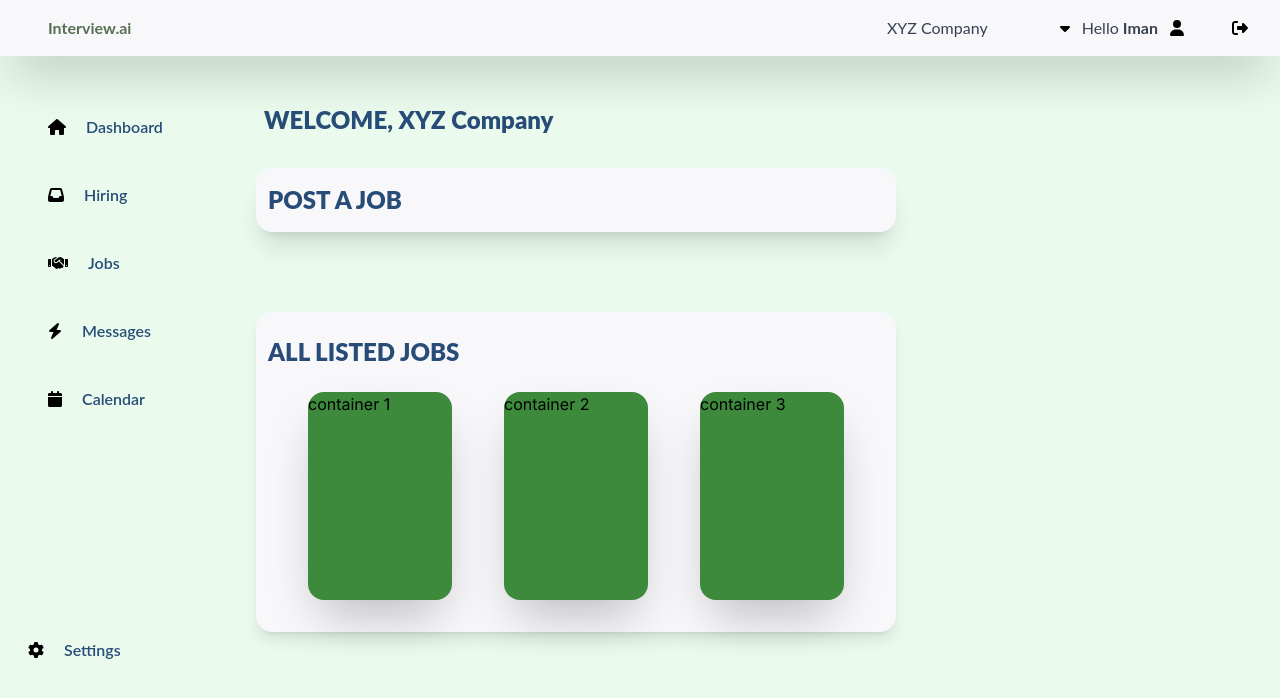
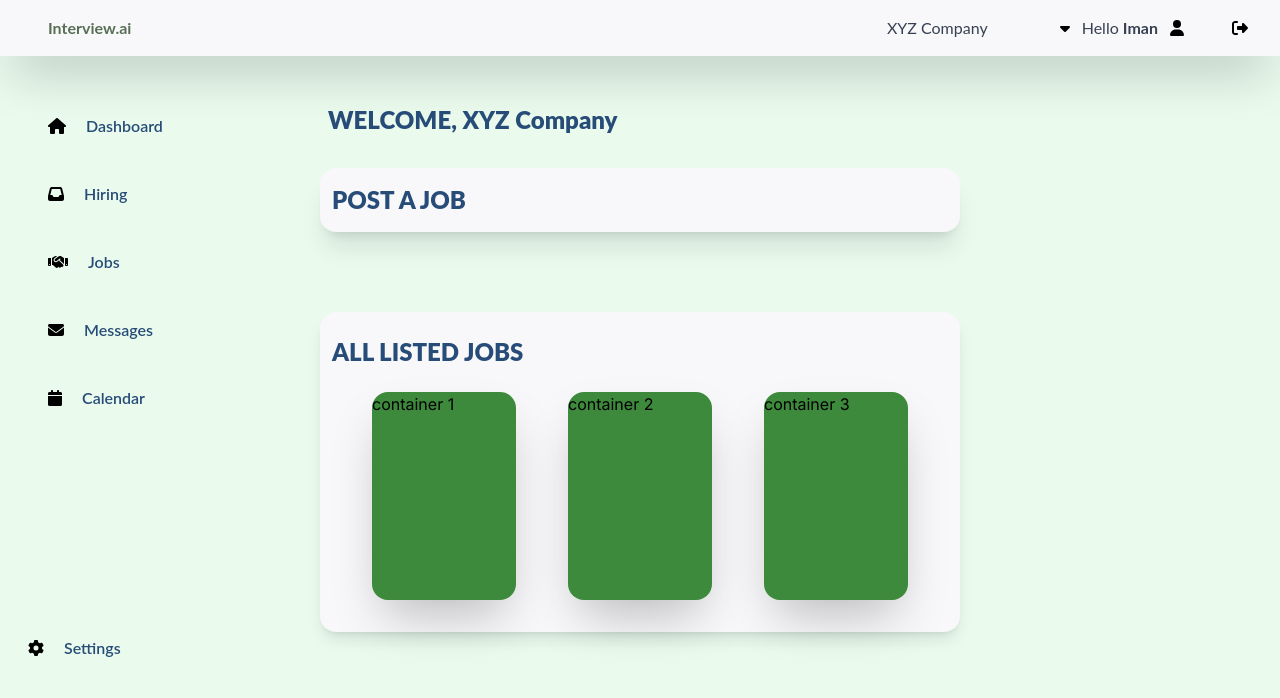
Before and after one commit to Shauryachaturvedimetashot/MetashotFrontendFinal, a Next.js app: page /Jobs in a window 1280 px wide. Shown: the top 698 px of the page. Built offline with nearby package versions, Linux system fonts and the light colour scheme.

Commit message:
Update SidebarN.tsx

```diff
--- a/src/Components/SidebarN.tsx
+++ b/src/Components/SidebarN.tsx
@@ -1,56 +1,50 @@
-import React, { useEffect } from 'react'
+import React from 'react';
 import Link from 'next/link';
 import { FontAwesomeIcon } from "@fortawesome/react-fontawesome";
-import { faHouse,faInbox,faCalendar,faHandshake,faGear,faBolt} from "@fortawesome/free-solid-svg-icons";
-const Sidebarn:React.FC=()=> {
-  useEffect(()=>{
-    const handleFontAwesomeLoaded = ()=>{
-      document.querySelectorAll('.icon-hidden').forEach((el)=>{
-        el.classList.remove('icon-hidden')
-      })
+import { faHouse, faInbox, faEnvelope, faCalendar, faHandshake, faGear } from "@fortawesome/free-solid-svg-icons";
 
-    }
-    const fastyles = document.querySelector('link[href*="fontawesome"]')
-    if(fastyles){
-      fastyles.addEventListener('load',handleFontAwesomeLoaded)
-    }
-    else{
-      handleFontAwesomeLoaded()
-    }
-  },[])
-
-
-
-
+const Sidebarn: React.FC = () => {
   return (
-   <>
-   <div className='w-20p'>
-   <div className='flex flex-col '>
-   <div className='flex flex-col py-10 items-start sidebarN '>
+    <div className='w-1/4'>
+      <div className='flex flex-col'>
+        <div className='flex flex-col py-10 items-start sidebarN'>
+          <Link href="/Jobs">
             <button className='py-4 pl-12 btnN rounded-r-[16px] mb-2 hover:text-lg'>
-   <Link href="/dashboard" className='href'/>
-   <FontAwesomeIcon icon={faHouse} className="fas fa-check mr-5 icon-hidden" style={{ color: "black" }} />Dashboard</button>
+              <FontAwesomeIcon icon={faHouse} className="fas fa-check mr-5" style={{ color: "black" }} />Dashboard
+            </button>
+          </Link>
+          <Link href="/InterviewForm">
             <button className='py-4 pl-12 btnN rounded-r-[16px] mb-2 hover:text-lg'>
-    <Link href="/dashboard" className='href'/>
-    <FontAwesomeIcon icon={faInbox} className="fas fa-check mr-5 icon-hidden" style={{ color: "black" }} />Hiring</button>
+              <FontAwesomeIcon icon={faInbox} className="fas fa-check mr-5" style={{ color: "black" }} />Hiring
+            </button>
+          </Link>
+          <Link href="/PastInterviews">
             <button className='py-4 pl-12 btnN rounded-r-[16px] mb-2 hover:text-lg'>
-    <Link href="/dashboard"  className='href'/>
-    <FontAwesomeIcon icon={faHandshake} className="fas fa-check mr-5 icon-hidden" style={{ color: "black" }} />Jobs</button>
+              <FontAwesomeIcon icon={faHandshake} className="fas fa-check mr-5" style={{ color: "black" }} />Jobs
+            </button>
+          </Link>
+          <Link href="/messages">
             <button className='py-4 pl-12 btnN rounded-r-[16px] mb-2 hover:text-lg'>
-    <Link href="/dashboard" className='href'/>
-    <FontAwesomeIcon icon={faBolt} className="fas fa-check mr-5 icon-hidden" style={{ color: "black" }} />Messages</button>
+              <FontAwesomeIcon icon={faEnvelope} className="fas fa-check mr-5" style={{ color: "black" }} />Messages
+            </button>
+          </Link>
+          <Link href="/calendar">
             <button className='py-4 pl-12 btnN rounded-r-[16px] mb-2 hover:text-lg'>
-    <Link href="/dashboard" className='href'/>
-    <FontAwesomeIcon icon={faCalendar} className="fas fa-check mr-5 icon-hidden" style={{ color: "black" }} />Calendar</button>
+              <FontAwesomeIcon icon={faCalendar} className="fas fa-check mr-5" style={{ color: "black" }} />Calendar
+            </button>
+          </Link>
         </div>
         <div className='py-40 px-7 sidebarN cursor-pointer'>
-        <Link href="/dashboard" className='href' />
-    <FontAwesomeIcon icon={faGear} className="fas fa-check mr-5 icon-hidden" style={{ color: "black" }} />Settings</div>
-
+          <Link href="/Settings">
+            <div className="flex items-center">
+              <FontAwesomeIcon icon={faGear} className="fas fa-check mr-5" style={{ color: "black" }} />
+              <span className="hover:text-lg">Settings</span>
+            </div>
+          </Link>
         </div>
       </div>
-   </>
-  )
+    </div>
+  );
 }
 
-export default Sidebarn
+export default Sidebarn;
```
Lines whose indentation alone changed are shown as unchanged.
